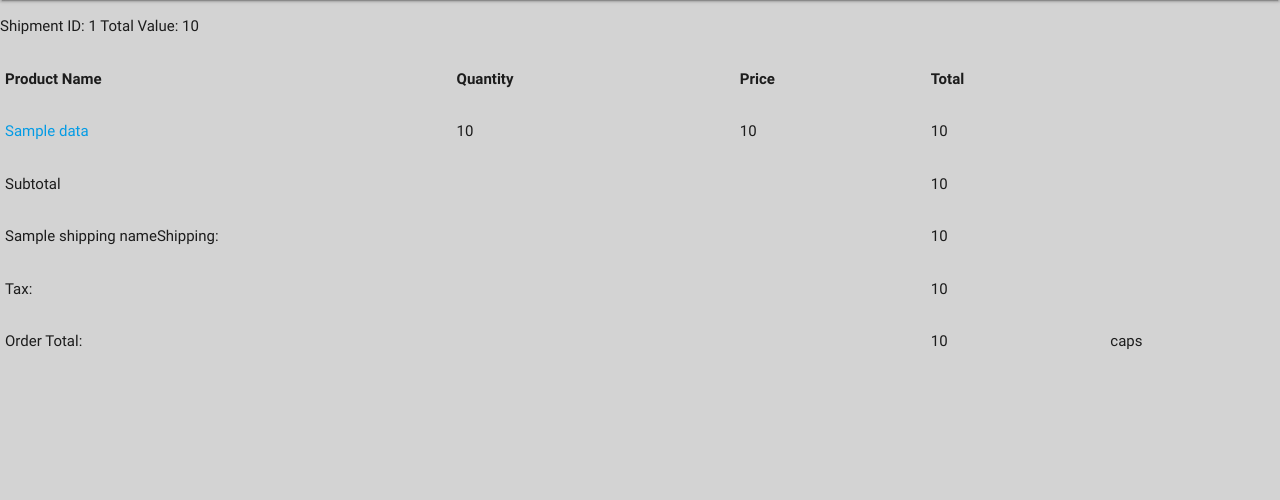
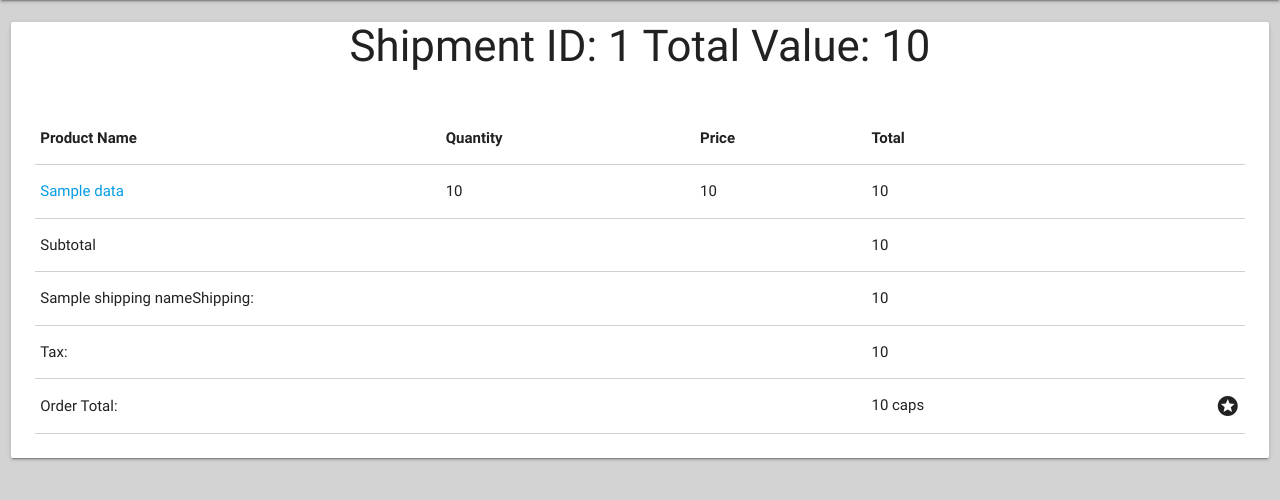
Before and after one commit to yharaskrik/nuclear-winners-server, a Flask app: template app/templates/single_order.html in a window 1280 px wide. Shown: the part 64-564 px from the top of the page. Run offline with Flask 2, Linux system fonts and the light colour scheme; the template is opened without the code that fills it: most values are stand-ins (such as "Sample title", 1, 10 or a date in 2020); some libraries are stand-ins or nearby versions.

Commit message:
finished styling the order successful page

```diff
--- a/app/order.py
+++ b/app/order.py
@@ -75,8 +75,6 @@ def place_order():
     try:
         with get_db().cursor() as cursor:
             # Create the order
-            print(data["shippingMethod"])
-            print(data["paymentMethod"])
             cursor.execute(insert_order, (get_user_id(), data["shippingMethod"], data["paymentMethod"]))
             order_id = cursor.lastrowid
 
--- a/app/templates/order.html
+++ b/app/templates/order.html
@@ -2,7 +2,7 @@
 {% block body %}
     <div class="row">
         <div class="col s10">
-            <form method="post" action="{{ url_for("place_order") }}">
+            <form id="my_form" method="post" action="{{ url_for("place_order") }}">
                 <div class="card">
                     <div>
                         <fieldset>
@@ -100,7 +100,7 @@
                         </table>
                     </div>
                     <div class="card-action">
-                        <input type="submit" value="Place Order">
+                        <a href="javascript:{}" onclick="document.getElementById('my_form').submit();">Place Order</a>
                     </div>
                 </div>
             </form>
--- a/app/templates/single_order.html
+++ b/app/templates/single_order.html
@@ -1,7 +1,14 @@
 {% extends "layout.html" %}
 {% block body %}
-    <p>Shipment ID: {{ id }} {% if session["user_admin"] %} {{ data['user'] }} {% endif %} Total Value: {{ sum }}</p>
-    <table border="1">
+    <div class="row">
+        <div class="col s12">
+            <div class="card">
+                <div class="card-title center-align">
+                    <h3>Shipment ID: {{ id }} {% if session["user_admin"] %} {{ data['user'] }} {% endif %} Total
+                        Value: {{ sum }}</h3>
+                </div>
+                <div class="card-content">
+                    <table border="1" class="bordered highlight">
                         <tr>
                             <th>Product Name</th>
                             <th>Quantity</th>
@@ -10,7 +17,8 @@
                         </tr>
                         {% for product in data %}
                             <tr>
-                <td><a href="{{ url_for("view_product", sku=product.sku) }}">{{ product['name'] }}</a></td>
+                                <td><a href="{{ url_for("view_product", sku=product.sku) }}">{{ product['name'] }}</a>
+                                </td>
                                 <td>{{ product['quantity'] }}</td>
                                 <td>{{ product['price'] }}</td>
                                 <td align="right">{{ product['total'] }}</td>
@@ -45,9 +53,13 @@
                                 Order Total:
                             </td>
                             <td align="right">
-                {{ shipment.order_total }}
+                                {{ shipment.order_total }} <i class="material-icons right">stars</i> caps
                             </td>
-            <td>caps</td>
                         </tr>
                     </table>
+                </div>
+            </div>
+        </div>
+    </div>
+
 {% endblock %}
```
Lines whose indentation alone changed are shown as unchanged.
